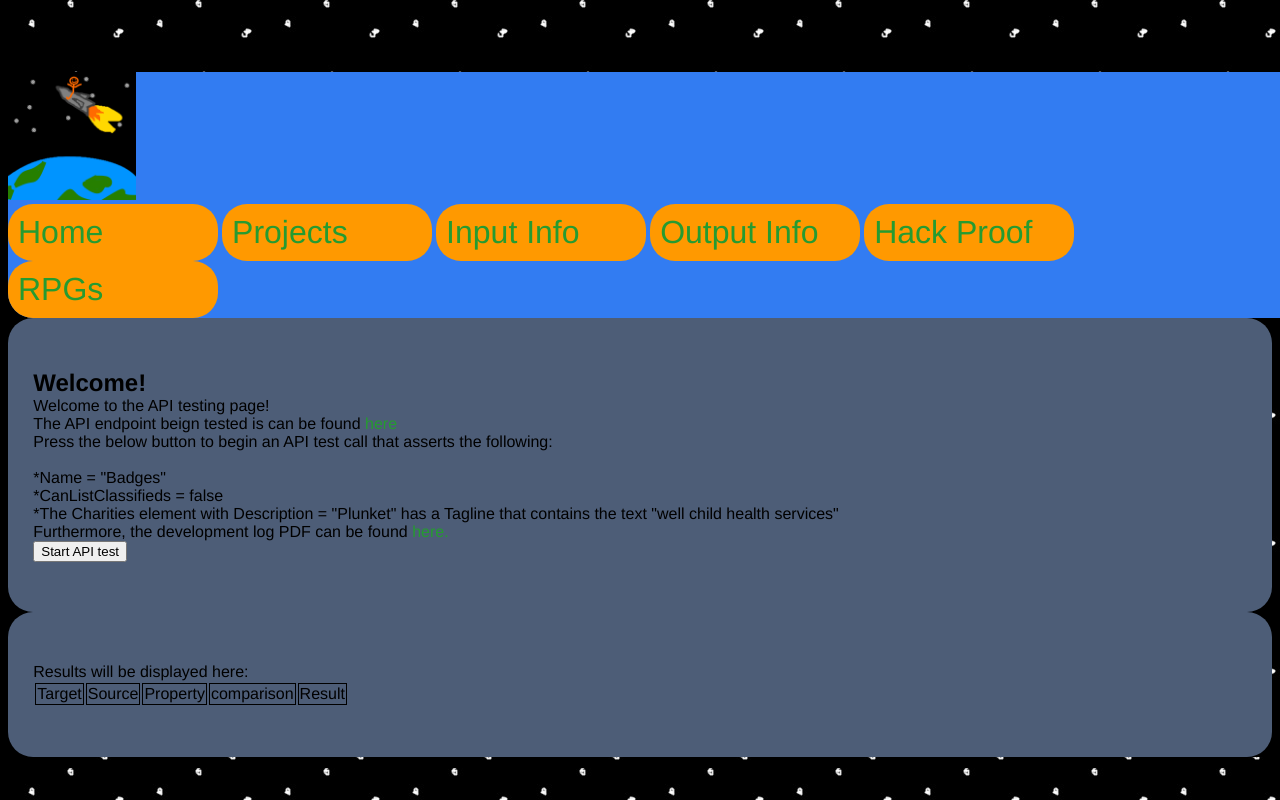
After one commit to StarshipladDev/Starshiplad.com, a PHP site: page /APItest.php in a window 1280 px wide; the page is wider, and only the part inside the window is pictured. The commit adds this page. Run offline with PHP 8.4, Linux system fonts and the light colour scheme.

Commit message:
API Tester
Added a API testing java-script program I performed for a job interview

```diff
--- /dev/null
+++ b/APItest.php
@@ -0,0 +1,128 @@
+<!--
+Author: StarshipladDev
+TODO/ISSUES:
+Test 1 :Complete
+Test 2 : Complete
+Test 3 : Complete
+-->
+<!DOCTYPE HTML>
+<html>
+<head>
+<!--Import header via php-->
+<?php
+	include "header.php";
+?>
+</head>
+<!--Main section of content  -->
+<body>
+
+<div id="main">
+<main>
+	<div class="readPanel">
+		<!--Dispaly introduction. Contains button to run 'getAPIData'  -->
+		<der>Welcome!</der><br>
+		Welcome to the API testing page!<br>
+		The API endpoint beign tested is can be found <a href="https://api.tmsandbox.co.nz/v1/Categories/6328/Details.json?catalogue=false"> here </a><br>
+		Press the below button to begin an API test call that asserts the following:<br>
+		<br>*Name = "Badges"
+		<br>*CanListClassifieds = false
+		<br>*The Charities element with Description = "Plunket" has a Tagline that contains the text "well child health services"
+		<br> Furthermore, the development log PDF can be found <a href="https://Starshiplad.com/APIDoco.pdf">here. </a><br>
+		<button id="startButton">Start API test </button>
+	</div>
+	<!--Container of 'results'-->
+	<div class="readPanel">
+		Results will be displayed here:<br>
+		<!--DOM object to be changed via .innerHTML when displaying results-->
+		<table id="results">
+			<tr>
+				<td>
+					Target
+				</td>
+				<td>
+					Source
+				</td>
+				<td>
+					Property
+				</td>
+				<td>
+					comparison
+				</td>
+				<td>
+					Result
+				</td>
+			</tr>
+		</table>
+	</div>
+
+</main>
+
+</div>
+
+</body>
+
+<script>
+//Prevents double running 'getAPIData'
+var run=false;
+/*
+* drawResults adds a table column in the html 'results' object, filling it with specified data and a colored success string
+* param target- The target data to read/ the goal data
+* param source- The location of the tested data
+* param present- The acctual data present at source
+* param comparison - The comparison between target & present
+* param result- The boolean result of whether comparison between target & source was true
+*/
+function drawResult(target,source,present,comparison,result){
+	var newLine="<tr><td>"+target+"</td><td>"+source+"</td><td>"+present+"</td><td>"+comparison+"</td>";
+	if(result===false){
+		newLine+=("<td style=\"color:#ff0000\">Fail</td></tr>");
+	}else{
+		newLine+=("<td style=\"color:#33cc33\">Success</td></tr>");
+	}
+	document.getElementById("results").innerHTML+=newLine;
+
+}
+/*
+* searchCharity searches a JSON file to return the tagline at the first element to have the description 'plunket' for further comparison
+* param jsonFile- The target json file to search through for 'plunket'
+* return - returns the tagline fo the 'plunket' element, or "null" if no plunket element is found
+*/
+function searchCharity(jsonFile){
+	var counter=0;
+	while(counter<jsonFile.Charities.length){
+		if(jsonFile.Charities[counter].Description=="Plunket"){
+			return jsonFile.Charities[counter].Tagline;
+		}
+		counter++;
+	}
+	return "null";
+}
+/*
+* getAPIData asserts 3 specified attributes of a given JSON API endpoint file, writing results to the 'results' element
+* param urlToCall- The url for the API end point JSON file to check
+
+*/
+function getAPIData(urlToCall){
+	if(run==true){
+		return;
+	}
+	run=true;
+    var request = new XMLHttpRequest();
+    request.open("GET",urlToCall,false);
+    request.send(null);
+    var jsonPlain = request.responseText;
+	var jsonFile = JSON.parse(jsonPlain);
+	//Simple implementation that works
+	drawResult("Badges","Name",jsonFile.Name,"Equals",(jsonFile.Name=="Badges"));
+	drawResult("false","CanListClassifieds",jsonFile.CanListClassifieds,"Equals",(jsonFile.CanListClassifieds==false));
+	var result=searchCharity(jsonFile);
+	drawResult("well child health services","Charities",result,"Contains",result.includes("well child health services"));
+
+}
+//Set button to call API asserts on click
+document.getElementById("startButton").onclick=function(){
+	getAPIData("https://api.tmsandbox.co.nz/v1/Categories/6328/Details.json?catalogue=false");
+}
+
+</script>
+</html>
--- a/header.php
+++ b/header.php
@@ -1,13 +1,17 @@
 <link rel="stylesheet" href="looks.css">
 <link rel="icon" type="image/png" href="http://www.starshiplad.com/favicon.png"/>
 <meta name="content" content="The Home of Starshiplad">
-<Title> "Starshiplad's Home"</Title>
+<Title>Starshiplad's Home</Title>
 <div id="headspace">
+<div id="Image">
 <a href= "/index.php">  <img src="/LogoFull.png" alt="Starshiplad.Com" height="128" width="128"></a>
+</div>
+<div id="ZimaBlue">
 <div class="menuitem"><a href="http://www.starshiplad.com/index.php">Home</a></div>
 <div class="menuitem"><a href="https://github.com/StarshipladDev">Projects</a></div>
 <div class="menuitem"><a href="http://www.starshiplad.com/input.php">Input Info</a></div>
 <div class="hiddenOver menuitem" ><a href="http://www.starshiplad.com/output.php">Output Info</a><div class="hiddenUnder menuitem"><a href="http://www.starshiplad.com/search.php">Search Names</a> </div> </div>
-<div class="menuitem"><a href="http://www.starshiplad.com/proof.php">Proof of hack</a></div>
+<div class="menuitem"><a href="http://www.starshiplad.com/proof.php">Hack Proof</a></div>
 <div class="menuitem"><a href="http://www.starshiplad.com/roleplayinggames.php">RPGs</a></div>
 </div>
+</div>
```
